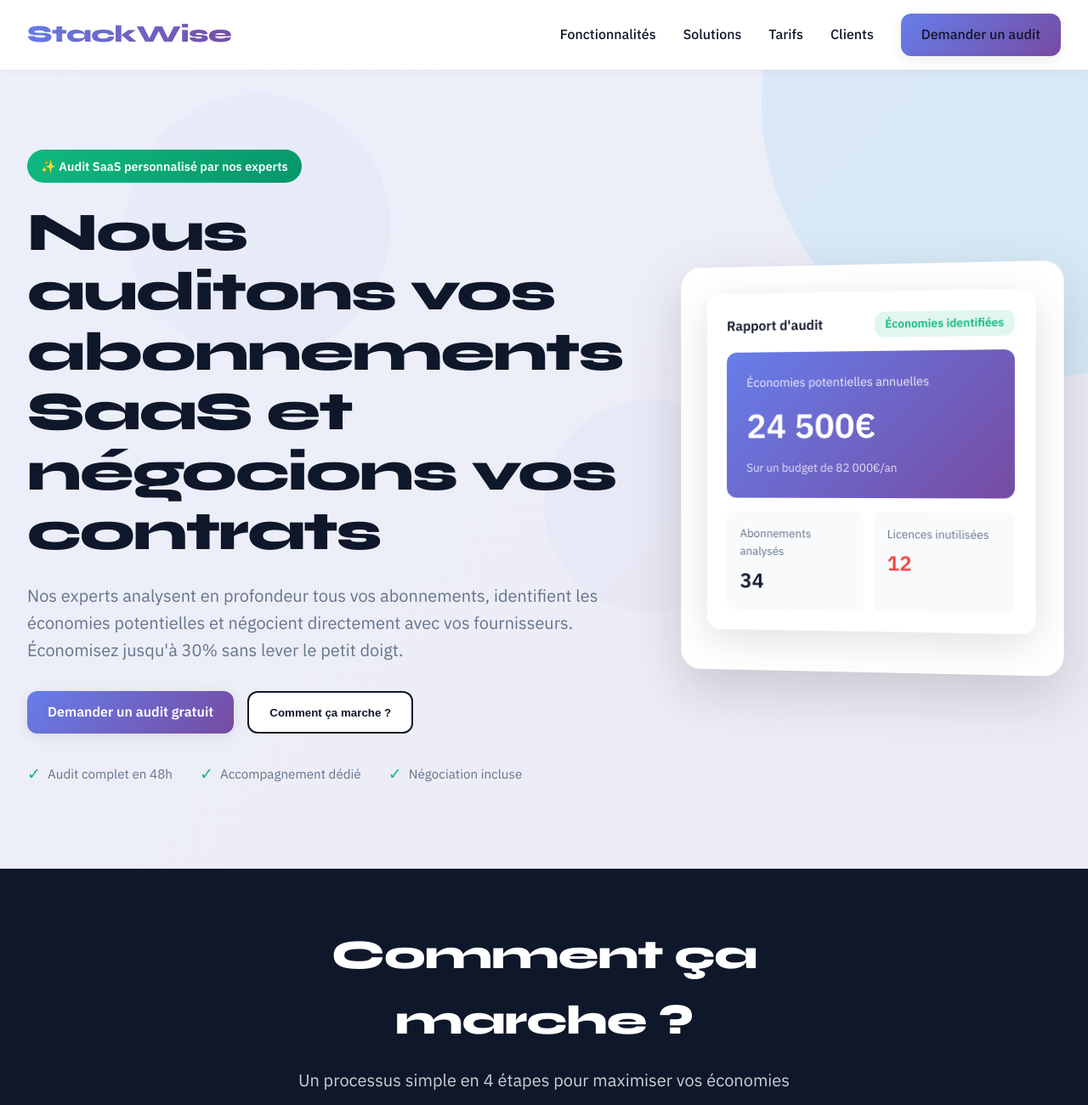
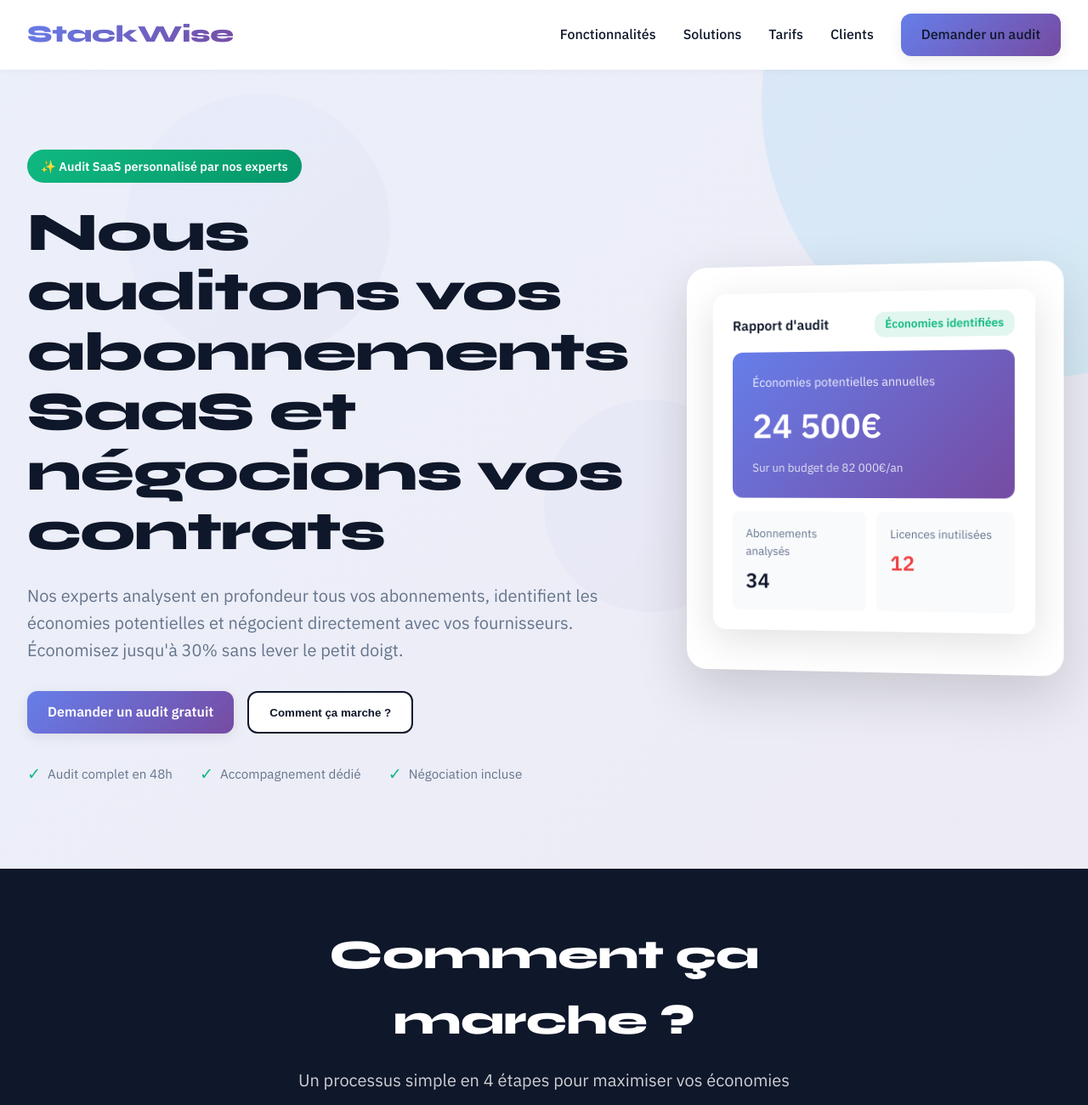
Before and after one commit to leogetta/saascontrop-mvp, a plain HTML site: page index.html in a window 1280 px wide. Shown: the top 1300 px of the page at 85% size. Drawn offline with Linux system fonts and the light colour scheme.

Commit message:
Update index.html

```diff
--- a/index.html
+++ b/index.html
@@ -83,7 +83,7 @@
             -webkit-background-clip: text;
             -webkit-text-fill-color: transparent;
             background-clip: text;
-            letter-spacing: -0.02em;
+            letter-spacing: -0.01em;
         }
 
         .nav-links {
@@ -179,7 +179,7 @@
             font-weight: 800;
             line-height: 1.1;
             margin-bottom: 1.5rem;
-            letter-spacing: -0.03em;
+            letter-spacing: -0.02em;
             animation: fadeInUp 0.8s ease-out;
         }
 
@@ -299,7 +299,7 @@
             font-size: 3rem;
             font-weight: 800;
             margin-bottom: 1rem;
-            letter-spacing: -0.02em;
+            letter-spacing: -0.01em;
         }
 
         .section-header p {
```
